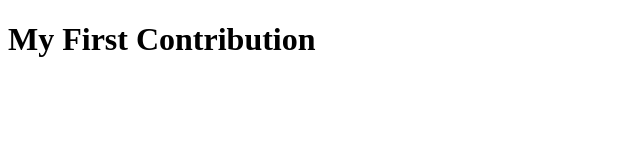
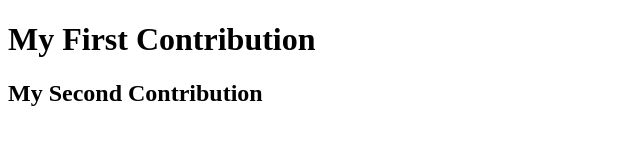
Before and after one commit to kunalAkhade/Git-Test, a plain HTML site: page index.html in a window 1280 px wide. Shown: the whole page, without its empty margins (0-640 px from the left). Drawn offline with Linux system fonts and the light colour scheme.

Commit message:
Second commit

```diff
--- a/index.html
+++ b/index.html
@@ -7,5 +7,6 @@
     </head>
     <Body>
         <h1>My First Contribution </h1>
+        <h2>My Second Contribution</h2>
     </Body>
 </html>
```
